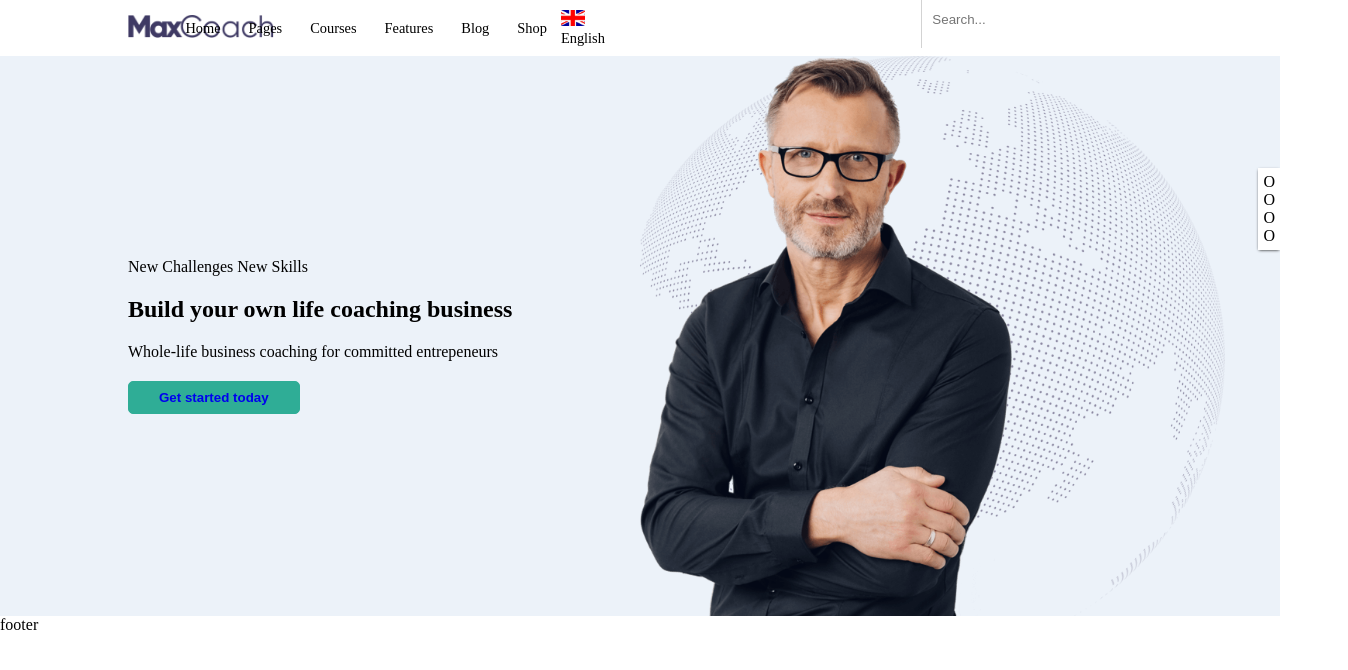
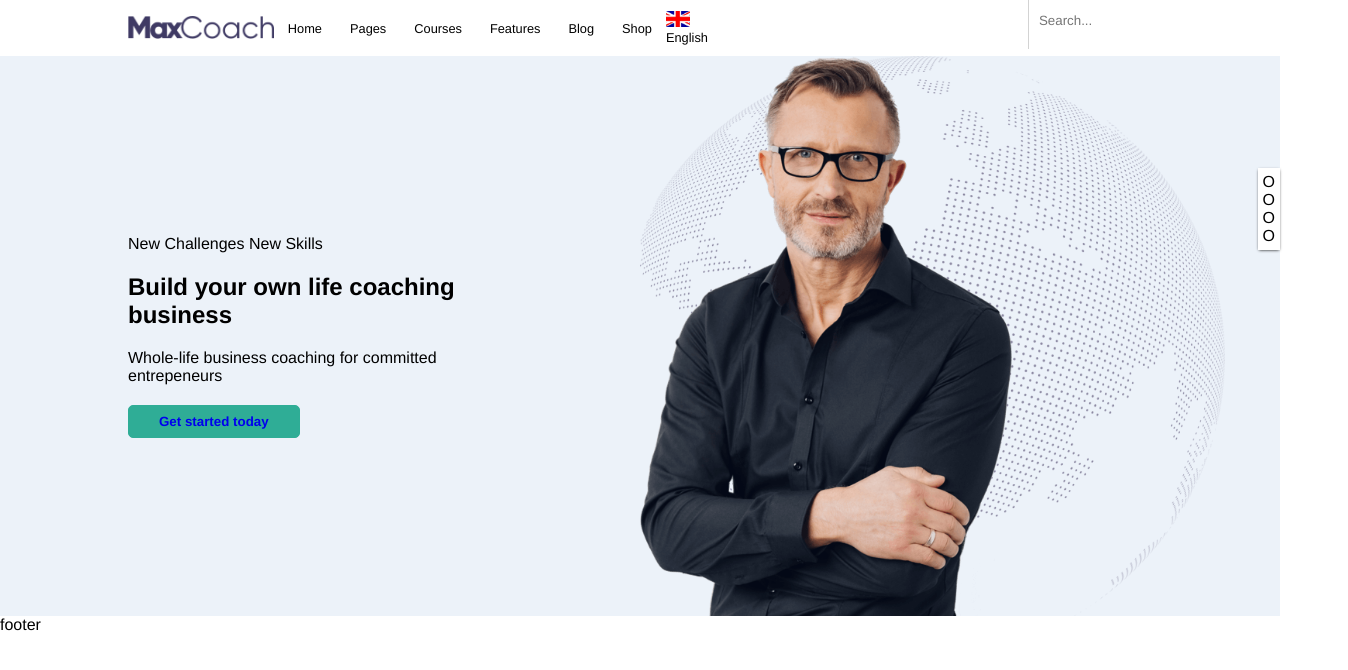
Before and after one commit to alemonacoo/proj-html-vuejs, a Vue app: page / in a window 1280 px wide. Shown: the top 670 px of the page, 1348 px wide, since content can reach past the window. Built offline with nearby package versions, Linux system fonts and the light colour scheme.

Commit message:
adding new directories order

```diff
--- a/src/App.vue
+++ b/src/App.vue
@@ -26,5 +26,6 @@ export default {
   padding: 0;
   margin: 0;
   box-sizing: border-box;
+  font-family: Helvetica, sans-serif;
 }
 </style>
--- a/src/components/header/HeaderComponent.vue
+++ b/src/components/header/HeaderComponent.vue
@@ -124,13 +124,12 @@ header {
   @include flex-row;
   justify-content: space-between;
   align-items: center;
-  padding: 0% 2%;
-  font-size: 0.9rem;
+  padding-left: 10%;
+  font-size: 0.8rem;
   min-height: 7vh;
   max-height: 7vh;
   width: 100%;
   .img-container {
-    transform: translateX(70%);
     img {
       height: 3vh;
     }
@@ -167,7 +166,10 @@ header {
     display: flex;
     align-items: center;
     .icon {
-      margin: 0px 5px;
+      margin: 0px 10px;
+      &:hover {
+        cursor: pointer;
+      }
     }
   }
   input {
@@ -178,8 +180,7 @@ header {
     outline: none;
   }
   .list:hover,
-  li:hover,
-  input:hover {
+  li:hover {
     cursor: pointer;
     text-decoration: underline;
   }
--- a/src/components/main/MainComponent.vue
+++ b/src/components/main/MainComponent.vue
@@ -8,7 +8,7 @@
 </template>
 
 <script>
-import JumbotronComponent from "@/components/main/JumbotronComponent.vue";
+import JumbotronComponent from "@/components/main/organisms/JumbotronComponent.vue";
 
 export default {
   name: "MainComponent",
--- a/src/components/main/JumbotronComponent.vue
+++ b/src/components/main/organisms/JumbotronComponent.vue
@@ -23,7 +23,7 @@
 </template>
 
 <script>
-import ButtonComponent from "@/components/utils/ButtonComponent.vue";
+import ButtonComponent from "@/components/main/atoms/ButtonComponent.vue";
 
 export default {
   name: "JumbotronComponent",
@@ -41,7 +41,7 @@ export default {
   background-color: $link_water_ligth_vibrant;
   position: relative;
   .left-side {
-    padding: 10% 0% 10% 10%;
+    padding: 10%;
     width: 50%;
     display: flex;
     flex-direction: column;
```
Also changed, not shown: src/components/main/atoms/ButtonComponent.vue (renamed from src/components/utils/ButtonComponent.vue).
